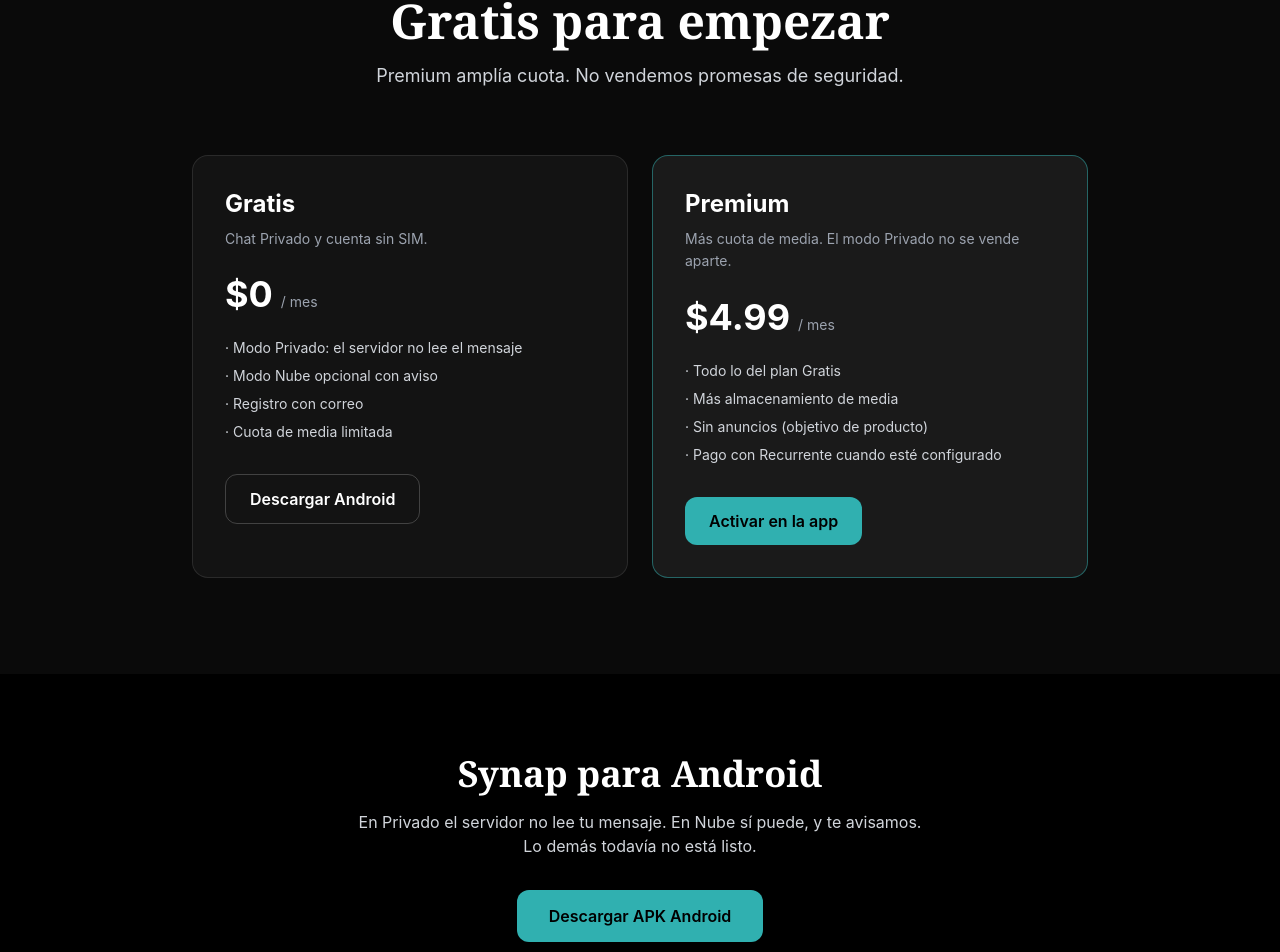
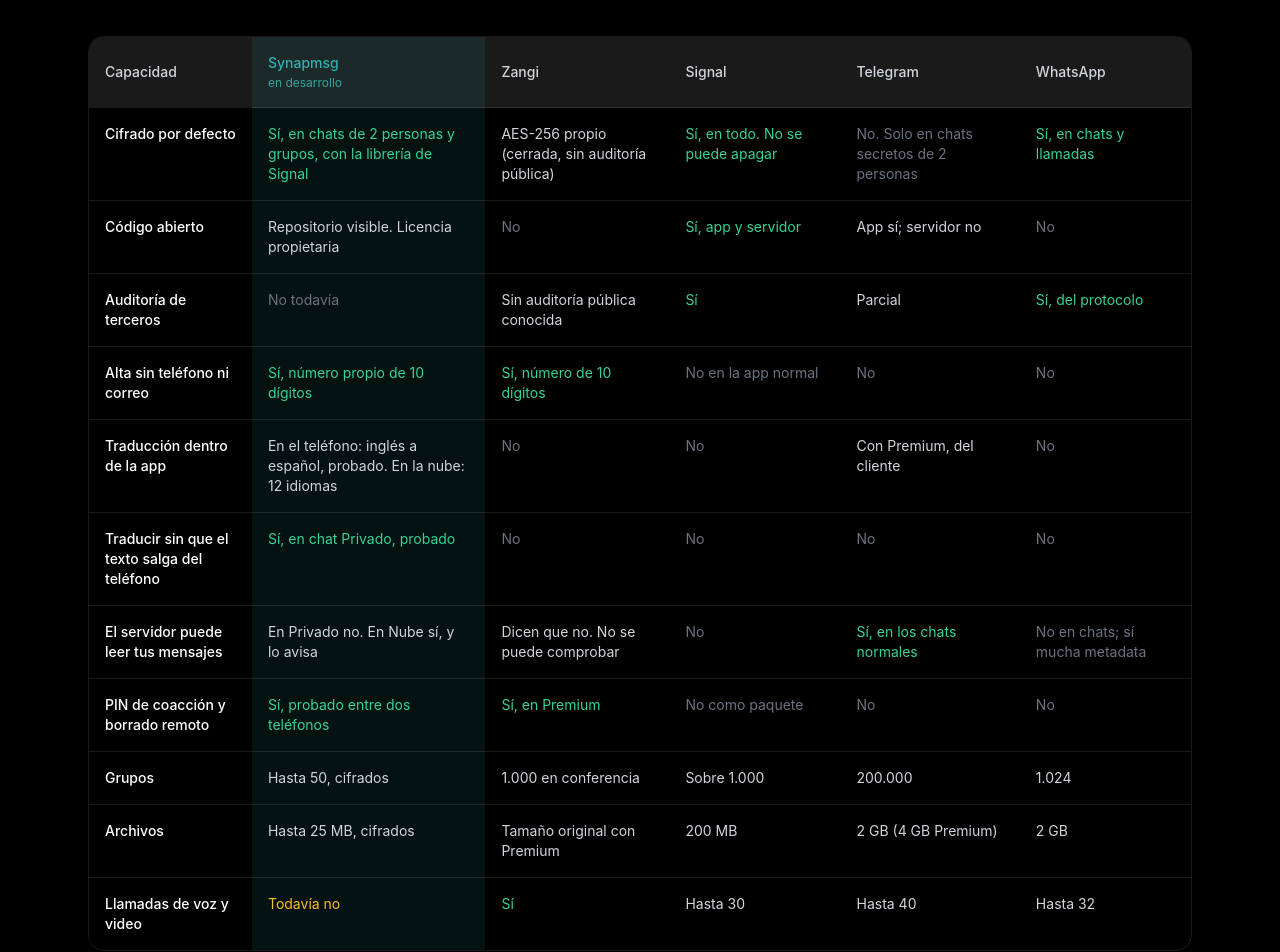
Before and after one commit to toscanasystems/synapmsg, a Next.js app in the folder apps/landing/: page / in a window 1280 px wide. Shown: the part 4638-5590 px from the top of the page. Built offline with nearby package versions, Linux system fonts and the light colour scheme.

Commit message:
Comparativa de cinco apps con lo probado y datos públicos
Co-authored-by: Cursor <cursoragent@cursor.com>

```diff
--- a/apps/landing/components/Comparison.tsx
+++ b/apps/landing/components/Comparison.tsx
@@ -56,14 +56,129 @@ const ROWS: Row[] = [
   },
 ];
 
+type FiveRow = {
+  feature: string;
+  synapmsg: string;
+  zangi: string;
+  signal: string;
+  telegram: string;
+  whatsapp: string;
+};
+
+const FIVE_ROWS: FiveRow[] = [
+  {
+    feature: "Cifrado por defecto",
+    synapmsg: "Sí, en chats de 2 personas y grupos, con la librería de Signal",
+    zangi: "AES-256 propio (cerrada, sin auditoría pública)",
+    signal: "Sí, en todo. No se puede apagar",
+    telegram: "No. Solo en chats secretos de 2 personas",
+    whatsapp: "Sí, en chats y llamadas",
+  },
+  {
+    feature: "Código abierto",
+    synapmsg: "Repositorio visible. Licencia propietaria",
+    zangi: "No",
+    signal: "Sí, app y servidor",
+    telegram: "App sí; servidor no",
+    whatsapp: "No",
+  },
+  {
+    feature: "Auditoría de terceros",
+    synapmsg: "No todavía",
+    zangi: "Sin auditoría pública conocida",
+    signal: "Sí",
+    telegram: "Parcial",
+    whatsapp: "Sí, del protocolo",
+  },
+  {
+    feature: "Alta sin teléfono ni correo",
+    synapmsg: "Sí, número propio de 10 dígitos",
+    zangi: "Sí, número de 10 dígitos",
+    signal: "No en la app normal",
+    telegram: "No",
+    whatsapp: "No",
+  },
+  {
+    feature: "Traducción dentro de la app",
+    synapmsg: "En el teléfono: inglés a español, probado. En la nube: 12 idiomas",
+    zangi: "No",
+    signal: "No",
+    telegram: "Con Premium, del cliente",
+    whatsapp: "No",
+  },
+  {
+    feature: "Traducir sin que el texto salga del teléfono",
+    synapmsg: "Sí, en chat Privado, probado",
+    zangi: "No",
+    signal: "No",
+    telegram: "No",
+    whatsapp: "No",
+  },
+  {
+    feature: "El servidor puede leer tus mensajes",
+    synapmsg: "En Privado no. En Nube sí, y lo avisa",
+    zangi: "Dicen que no. No se puede comprobar",
+    signal: "No",
+    telegram: "Sí, en los chats normales",
+    whatsapp: "No en chats; sí mucha metadata",
+  },
+  {
+    feature: "PIN de coacción y borrado remoto",
+    synapmsg: "Sí, probado entre dos teléfonos",
+    zangi: "Sí, en Premium",
+    signal: "No como paquete",
+    telegram: "No",
+    whatsapp: "No",
+  },
+  {
+    feature: "Grupos",
+    synapmsg: "Hasta 50, cifrados",
+    zangi: "1.000 en conferencia",
+    signal: "Sobre 1.000",
+    telegram: "200.000",
+    whatsapp: "1.024",
+  },
+  {
+    feature: "Archivos",
+    synapmsg: "Hasta 25 MB, cifrados",
+    zangi: "Tamaño original con Premium",
+    signal: "200 MB",
+    telegram: "2 GB (4 GB Premium)",
+    whatsapp: "2 GB",
+  },
+  {
+    feature: "Llamadas de voz y video",
+    synapmsg: "Todavía no",
+    zangi: "Sí",
+    signal: "Hasta 30",
+    telegram: "Hasta 40",
+    whatsapp: "Hasta 32",
+  },
+];
+
 function cellLabel(v: CellValue): string {
   if (v === true) return "Sí";
   if (v === false) return "No";
   return String(v);
 }
 
+function cellTone(text: string): string {
+  const t = text.trim();
+  if (t === "Sí" || t.startsWith("Sí,") || t.startsWith("Sí ")) {
+    return "text-emerald-400";
+  }
+  if (t === "No" || t.startsWith("No.") || t.startsWith("No ") || t.startsWith("No,")) {
+    return "text-gray-500";
+  }
+  if (t === "Todavía no" || t.startsWith("Todavía no") || t.startsWith("No todavía")) {
+    return "text-amber-400";
+  }
+  return "text-gray-300";
+}
+
 export function Comparison() {
   return (
+    <>
       <section id="comparativa" className="bg-primary py-24 border-t border-white/5">
         <div className="mx-auto max-w-6xl px-6">
           <div className="max-w-3xl mb-12">
@@ -103,5 +218,75 @@ export function Comparison() {
           </p>
         </div>
       </section>
+
+      <section
+        id="comparativa-cinco"
+        className="bg-primary pb-24 border-t border-white/5"
+      >
+        <div className="mx-auto max-w-6xl px-6">
+          <div className="max-w-3xl mb-10 pt-16">
+            <h2 className="font-serif text-3xl md:text-4xl font-bold text-white mb-3">
+              Cinco apps, una fila a la vez
+            </h2>
+            <p className="text-base text-gray-300 leading-relaxed">
+              Synapmsg solo con lo demostrado. Las demás, con lo que publican hoy.
+            </p>
+          </div>
+
+          <div className="overflow-x-auto rounded-2xl border border-white/10">
+            <table className="min-w-[920px] w-full text-left text-sm">
+              <thead>
+                <tr className="bg-surface text-gray-300">
+                  <th className="px-4 py-4 font-medium sticky left-0 bg-surface z-10 min-w-[140px]">
+                    Capacidad
+                  </th>
+                  <th className="px-4 py-4 font-medium bg-accent/10 text-accent min-w-[200px]">
+                    Synapmsg
+                    <span className="block text-xs font-normal text-accent-light/80 mt-0.5">
+                      en desarrollo
+                    </span>
+                  </th>
+                  <th className="px-4 py-4 font-medium min-w-[160px]">Zangi</th>
+                  <th className="px-4 py-4 font-medium min-w-[160px]">Signal</th>
+                  <th className="px-4 py-4 font-medium min-w-[160px]">Telegram</th>
+                  <th className="px-4 py-4 font-medium min-w-[160px]">WhatsApp</th>
+                </tr>
+              </thead>
+              <tbody>
+                {FIVE_ROWS.map((row) => (
+                  <tr key={row.feature} className="border-t border-white/10 align-top">
+                    <td className="px-4 py-4 text-white font-medium sticky left-0 bg-primary z-10">
+                      {row.feature}
+                    </td>
+                    <td
+                      className={`px-4 py-4 bg-accent/10 ${cellTone(row.synapmsg)}`}
+                    >
+                      {row.synapmsg}
+                    </td>
+                    <td className={`px-4 py-4 ${cellTone(row.zangi)}`}>
+                      {row.zangi}
+                    </td>
+                    <td className={`px-4 py-4 ${cellTone(row.signal)}`}>
+                      {row.signal}
+                    </td>
+                    <td className={`px-4 py-4 ${cellTone(row.telegram)}`}>
+                      {row.telegram}
+                    </td>
+                    <td className={`px-4 py-4 ${cellTone(row.whatsapp)}`}>
+                      {row.whatsapp}
+                    </td>
+                  </tr>
+                ))}
+              </tbody>
+            </table>
+          </div>
+
+          <p className="mt-6 text-sm text-gray-500 max-w-4xl">
+            Datos de las otras apps: fuentes públicas, 12 de noviembre de 2026. La
+            columna de Synapmsg solo incluye lo demostrado en docs/HECHO.md.
+          </p>
+        </div>
+      </section>
+    </>
   );
 }
```
Lines whose indentation alone changed are shown as unchanged.
